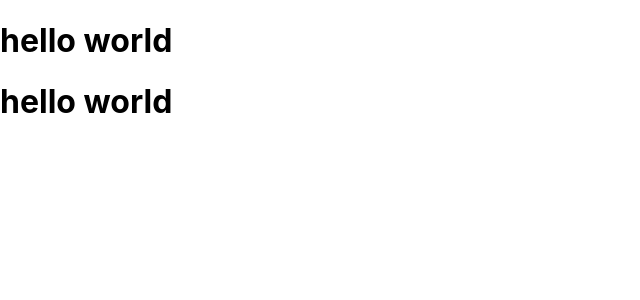
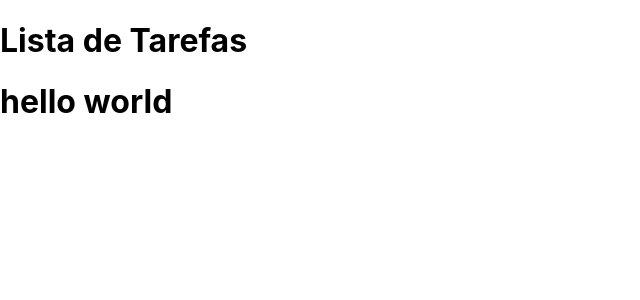
Before and after one commit to igson660/Desafio-Ebytr-Frontend, a React (Create React App) app: page / in a window 1280 px wide. Shown: the top 300 px of the page, without its empty margins (0-640 px from the left). Built offline with nearby package versions, Linux system fonts and the light colour scheme.

Commit message:
adiciana um titulo

```diff
--- a/src/components/Header.jsx
+++ b/src/components/Header.jsx
@@ -1,6 +1,6 @@
 function Header() {
   return (
-    <h1>hello world</h1>
+    <h1>Lista de Tarefas</h1>
   );
 }
 
```
Also changed, not shown: 1 other file (tests, documents, lock files or other folders).
